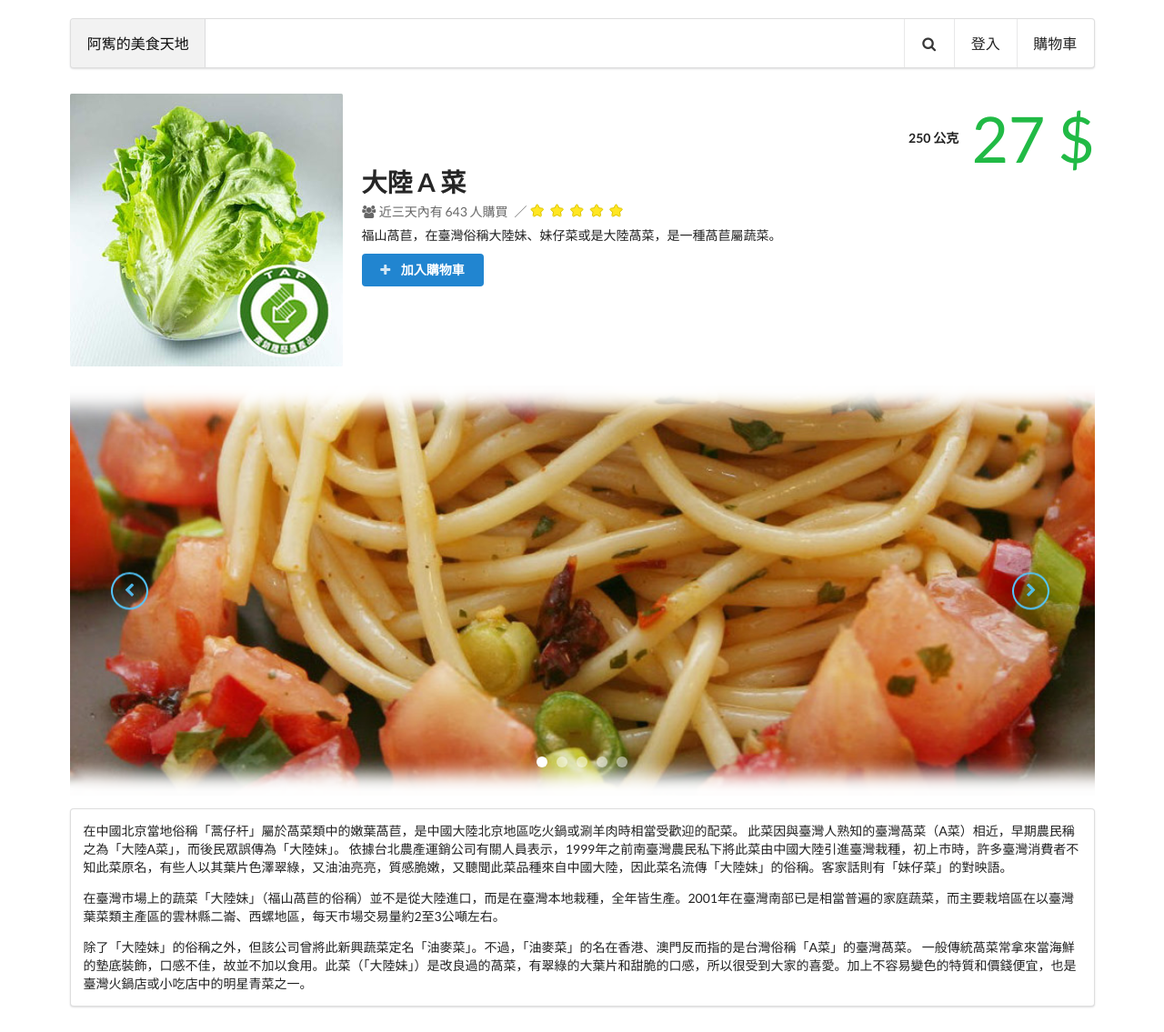
After one commit to shanehsu/PHP, a PHP site: page /product.html in a window 1280 px wide. The commit adds this page. Shown: the whole page at 91% size. Run offline with PHP 8.4, Linux system fonts and the light colour scheme.

Commit message:
完成產品頁面

```diff
--- /dev/null
+++ b/product.html
@@ -0,0 +1,115 @@
+<!DOCTYPE html>
+<html>
+
+<head>
+  <meta charset="utf-8">
+  <title>阿寯的美食天地</title>
+  <link rel="stylesheet" type="text/css" href="dist/semantic.css">
+  <link rel="stylesheet" type="text/css" href="style.css">
+  <link rel="stylesheet" type="text/css" href="glide/css/glide.core.css">
+  <link rel="stylesheet" type="text/css" href="glide/css/glide.theme.css">
+
+  <script src="jquery-2.2.2.js"></script>
+  <script src="dist/semantic.js"></script>
+  <script src="script.js"></script>
+  <script src="glide/glide.js"></script>
+
+  <script>
+    $(function() {
+      $("#Glide").glide({
+        type: "carousel"
+      })
+    })
+  </script>
+</head>
+
+<body>
+  <br>
+  <div class="ui container" style="padding-bottom: 2rem;">
+    <div class="ui large menu" style="margin-bottom: 2rem;">
+      <a class="active item">阿寯的美食天地</a>
+      <div class="right menu">
+        <div class="collapsed search item">
+          <div class="ui icon input">
+            <input type="text" placeholder="關鍵字">
+            <i class="search link icon"></i>
+          </div>
+        </div>
+        <a class="search trigger ui item"><i class="search link marginless icon"></i></a>
+        <a id="login-modal-show" class="ui item">登入</a>
+        <a id="cart-modal-show" class="ui item">購物車</a>
+      </div>
+    </div>
+    <!-- Product -->
+    <div>
+      <div class="ui items">
+        <div class="item">
+          <a class="ui image">
+            <img src="images/001.jpg">
+          </a>
+          <div class="middle aligned content">
+            <h1 class="ui header">大陸 A 菜</h1>
+            <div class="meta">
+              <div class="recent" style="display: inline-block;">
+                <i class="users icon"></i> 近三天內有 643 人購買
+              </div>
+              <span class="price quantity separator"></span>
+              <div class="rating" style="display: inline-block;">
+                <div class="ui star rating" data-rating="5" data-max-rating="5"></div>
+              </div>
+            </div>
+            <div class="description">
+              <p>福山萵苣，在臺灣俗稱大陸妹、妹仔菜或是大陸萵菜，是一種萵苣屬蔬菜。</p>
+            </div>
+            <div class="extra">
+              <div class="ui blue add to cart button">
+                <i class="add icon"></i> 加入購物車
+              </div>
+            </div>
+          </div>
+          <div class="ui right floated large statistics">
+            <div class="ui horizontal green statistic">
+              <div class="label">
+                <span data-quantity-per-item="250" class="quantity per item"></span>
+                <span class="gram unit" style="padding-right: 1em; "></span>
+              </div>
+              <div class="value">
+                <span data-price-per-item="27" class="price per item"></span>
+                <span class="dollar unit"></span>
+              </div>
+            </div>
+          </div>
+        </div>
+      </div>
+      <div id="image-carousel">
+        <div id="Glide" class="glide">
+
+          <div class="glide__arrows">
+            <button class="ui inverted blue circular icon button glide__arrow large prev" data-glide-dir="<"><i class="chevron left icon"></i></button>
+            <button class="ui inverted blue circular icon button glide__arrow large next" data-glide-dir=">"><i class="chevron right icon" style="margin: 0;"></i></button>
+          </div>
+
+          <div class="glide__wrapper">
+            <div class="glide__track">
+              <img class="glide__slide" src="images/index-carousel/1.jpg" />
+              <img class="glide__slide" src="images/index-carousel/2.jpg" />
+              <img class="glide__slide" src="images/index-carousel/3.jpg" />
+              <img class="glide__slide" src="images/index-carousel/4.jpg" />
+              <img class="glide__slide" src="images/index-carousel/5.jpg" />
+            </div>
+          </div>
+
+          <div class="glide__bullets"></div>
+        </div>
+      </div>
+      <div class="ui segment">
+        <p>在中國北京當地俗稱「蒿仔杆」屬於萵菜類中的嫩葉萵苣，是中國大陸北京地區吃火鍋或涮羊肉時相當受歡迎的配菜。 此菜因與臺灣人熟知的臺灣萵菜（A菜）相近，早期農民稱之為「大陸A菜」，而後民眾誤傳為「大陸妹」。 依據台北農產運銷公司有關人員表示，1999年之前南臺灣農民私下將此菜由中國大陸引進臺灣栽種，初上市時，許多臺灣消費者不知此菜原名，有些人以其葉片色澤翠綠，又油油亮亮，質感脆嫩，又聽聞此菜品種來自中國大陸，因此菜名流傳「大陸妹」的俗稱。客家話則有「妹仔菜」的對映語。</p>
+        <p>在臺灣市場上的蔬菜「大陸妹」（福山萵苣的俗稱）並不是從大陸進口，而是在臺灣本地栽種，全年皆生產。2001年在臺灣南部已是相當普遍的家庭蔬菜，而主要栽培區在以臺灣葉菜類主產區的雲林縣二崙、西螺地區，每天市場交易量約2至3公噸左右。</p>
+        <p>除了「大陸妹」的俗稱之外，但該公司曾將此新興蔬菜定名「油麥菜」。不過，「油麥菜」的名在香港、澳門反而指的是台灣俗稱「A菜」的臺灣萵菜。 一般傳統萵菜常拿來當海鮮的墊底裝飾，口感不佳，故並不加以食用。此菜（「大陸妹」）是改良過的萵菜，有翠綠的大葉片和甜脆的口感，所以很受到大家的喜愛。加上不容易變色的特質和價錢便宜，也是臺灣火鍋店或小吃店中的明星青菜之一。</p>
+      </div>
+    </div>
+  </div>
+  </div>
+</body>
+
+</html>
--- a/style.css
+++ b/style.css
@@ -77,3 +77,19 @@ span.quantity.per.item {
 body .ui.container {
   padding-bottom: 3rem;
 }
+
+.glide__track {
+  display: block;
+  position: relative;
+}
+
+.glide__track:before {
+  display: block;
+  content: '';
+  position: absolute;
+  width: 100%;
+  height: 100%;
+  -moz-box-shadow: inset 0px 0px 3px 1px rgba(0, 0, 0, 1);
+  -webkit-box-shadow: inset 0px 0px 3px 1px rgba(0, 0, 0, 1);
+  box-shadow: inset 0px 0px 20px 25px white;
+}
```
Also changed, not shown: index.html (+0 -17 lines).
